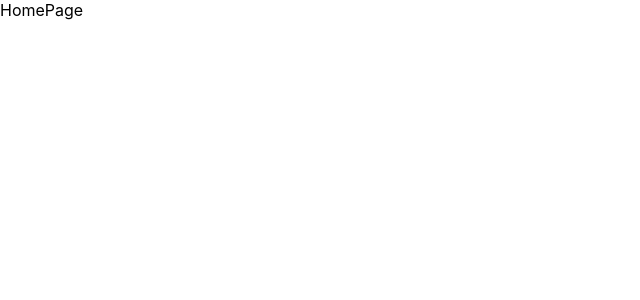
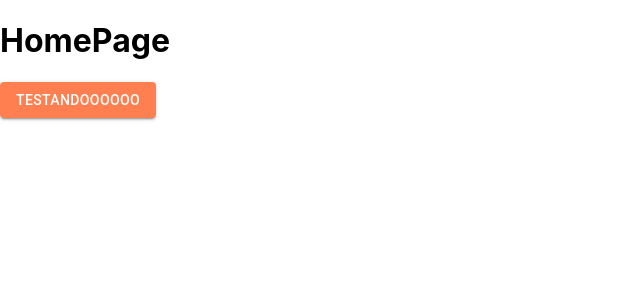
Before and after one commit to Brms5/Cookenu, a React (Create React App) app in the folder cookenu/: page / in a window 1280 px wide. Shown: the top 300 px of the page, without its empty margins (0-640 px from the left). Built offline with nearby package versions, Linux system fonts and the light colour scheme.

Commit message:
feat: set up the material ui and structured the constants

```diff
--- a/cookenu/package.json
+++ b/cookenu/package.json
@@ -3,6 +3,10 @@
   "version": "0.1.0",
   "private": true,
   "dependencies": {
+    "@emotion/react": "^11.8.2",
+    "@emotion/styled": "^11.8.1",
+    "@fontsource/roboto": "^4.5.3",
+    "@material-ui/core": "^4.12.3",
     "@mui/material": "^5.5.1",
     "@mui/styled-engine-sc": "^5.4.2",
     "@testing-library/jest-dom": "^5.16.2",
--- a/cookenu/src/App.js
+++ b/cookenu/src/App.js
@@ -1,11 +1,13 @@
 import React from 'react';
 import Router from './routes/Router';
+import theme from "./constants/theme";
+import { ThemeProvider } from "@material-ui/core/styles";
 
 function App() {
   return (
-    <div>
+    <ThemeProvider theme={theme}>
       <Router />
-    </div>
+    </ThemeProvider>
   );
 }
 
--- /dev/null
+++ b/cookenu/src/constants/colors.js
@@ -0,0 +1,2 @@
+export const primaryColor = "#ff7f50";
+export const secondaryColor = "#7fff00";
--- /dev/null
+++ b/cookenu/src/constants/theme.js
@@ -0,0 +1,16 @@
+import { createTheme } from "@material-ui/core/styles";
+import { primaryColor, secondaryColor } from "./colors";
+
+const theme = createTheme({
+  palette: {
+    primary: {
+      main: primaryColor,
+      contrastText: "white",
+    },
+    text: {
+      primary: secondaryColor,
+    },
+  },
+});
+
+export default theme;
--- /dev/null
+++ b/cookenu/src/constants/urls.js
@@ -0,0 +1 @@
+export const BASE_URL = "https://cookenu-api.herokuapp.com/";
--- a/cookenu/src/pages/HomePage/HomePage.js
+++ b/cookenu/src/pages/HomePage/HomePage.js
@@ -1,9 +1,15 @@
-import React from 'react';
+import React from "react";
+import Button from "@material-ui/core/Button";
 
 function HomePage() {
-    return (
-        <div>HomePage</div>
-    )
+  return (
+    <div>
+      <h1>HomePage</h1>
+      <Button variant="contained" color="primary">
+        TESTANDOOOOOO
+      </Button>
+    </div>
+  );
 }
 
 export default HomePage;
```
Also changed, not shown: 2 other files (tests, documents, lock files or other folders).
